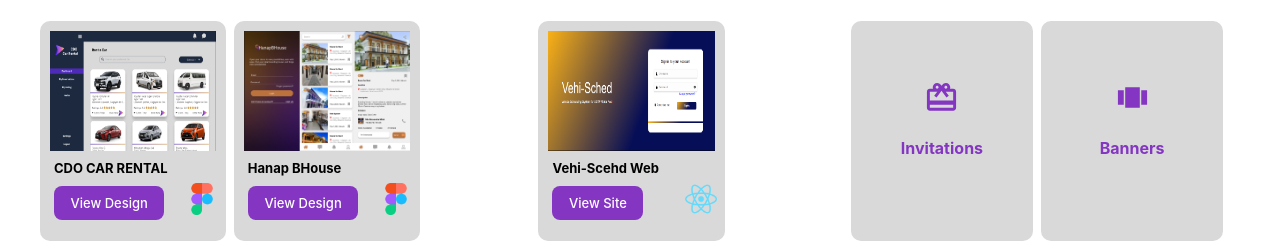
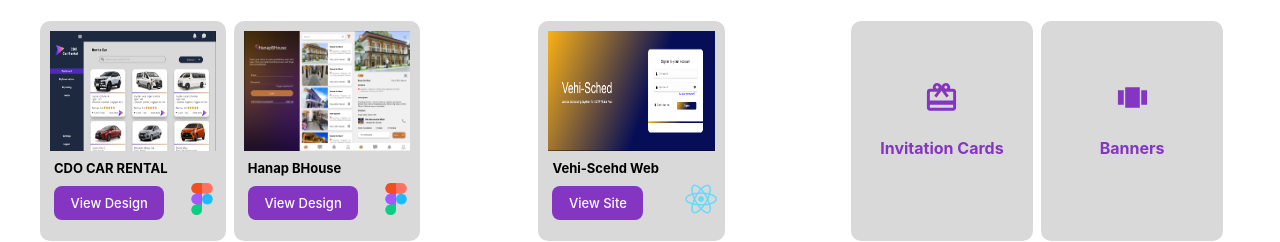
Before and after one commit to MarkedAsDave/Portfolio, a React (Vite) app: page / in a window 1280 px wide. Shown: the part 980-1222 px from the top of the page. Built offline with nearby package versions, Linux system fonts and the light colour scheme.

Commit message:
some changes

```diff
--- a/src/components/modal/invitation.jsx
+++ b/src/components/modal/invitation.jsx
@@ -6,7 +6,7 @@ export default function Invitation({ onClose, isDarkMode }) {
         <div className="modal-overlay" onClick={onClose}>
             <div className="modal-container" onClick={(e) => e.stopPropagation()}>
                 <div className="modal-header">
-                    <h3>Invitations</h3>
+                    <h3>Invitation Cards</h3>
                     <button className={`close-btn ${isDarkMode? "dark-mode" : "light-mode"}`} onClick={onClose}>X</button>
                 </div>
                 <div className="modal-body">
--- a/src/components/projects/projects.jsx
+++ b/src/components/projects/projects.jsx
@@ -159,7 +159,7 @@ export default function Projects({ isDarkMode }) {
               >
                 {" "}
                 <CardGiftcardIcon fontSize="large" />
-                <h4>Invitations</h4>
+                <h4>Invitation Cards</h4>
               </div>
               <div
                 className={`view-btn ${
```
